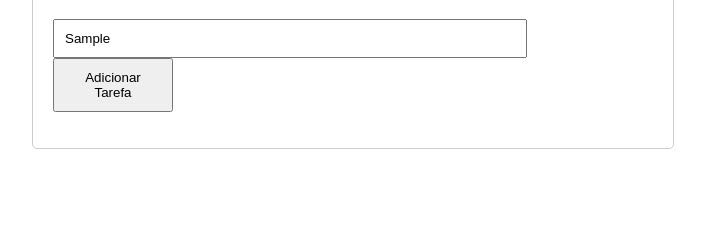
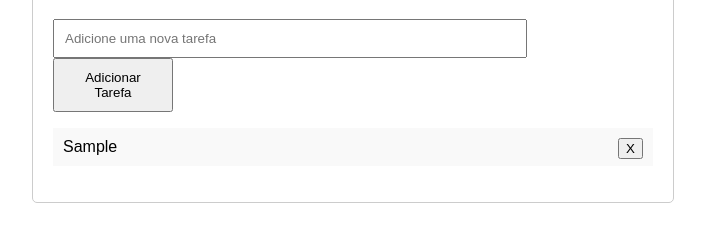
Before and after one commit to raissavieiram/ponderada-M5, a plain HTML site: page index.html in a window 1280 px wide. Both pictures are taken after typing "Sample" into the empty fields and a click on the button "Adicionar Tarefa". Shown: the part 102-344 px from the top of the page, without its empty margins (287-992 px from the left). Drawn offline with Linux system fonts and the light colour scheme.

Commit message:
feat: adiciona funcionalidade de criar e exibir tarefas

```diff
--- a/index.html
+++ b/index.html
@@ -3,8 +3,8 @@
   <head>
     <meta charset="UTF-8" />
     <meta name="viewport" content="width=device-width, initial-scale=1.0" />
+    <link rel="stylesheet" href="style.css">
     <title>Lista de tarefas</title>
-    <link rel="stylesheet" href="style.css">
   </head>
   <body>
     <div class="container">
@@ -17,5 +17,6 @@
       <button id="addTaskButton">Adicionar Tarefa</button>
       <ul id="tasksList"></ul>
     </div>
+    <script src="script.js"></script>
   </body>
 </html>
--- /dev/null
+++ b/script.js
@@ -0,0 +1,39 @@
+document.addEventListener('DOMContentLoaded', function() {
+    const addButton = document.getElementById('addTaskButton');
+    const inputField = document.getElementById('taskInput');
+    const tasksList = document.getElementById('tasksList');
+
+
+    addButton.addEventListener('click', function() {
+        const task = inputField.value.trim();
+        if (task) {
+            addTask(task);
+            inputField.value = '';
+            saveTasks();
+        }
+    });
+
+    function addTask(task) {
+        const li = document.createElement('li');
+        li.textContent = task;
+        const deleteButton = document.createElement('button');
+        deleteButton.textContent = 'X';
+        deleteButton.classList.add('deleteTaskButton');
+        deleteButton.onclick = function() {
+            li.remove();
+            saveTasks();
+        };
+        li.appendChild(deleteButton);
+        tasksList.appendChild(li);
+    }
+
+    function saveTasks() {
+        const tasks = [];
+        document.querySelectorAll('#tasksList li').forEach(function(task) {
+            tasks.push(task.textContent.slice(0, -1));
+        });
+        localStorage.setItem('tasks', JSON.stringify(tasks));
+    }
+
+
+});
```
